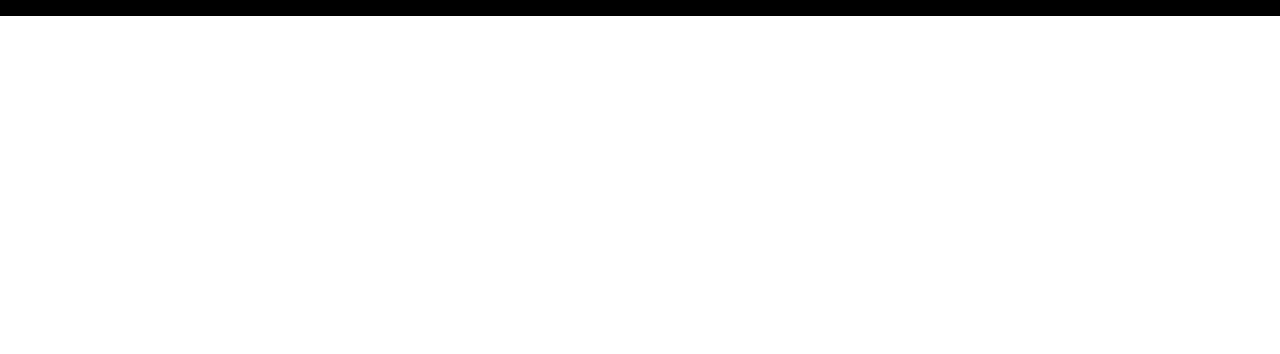
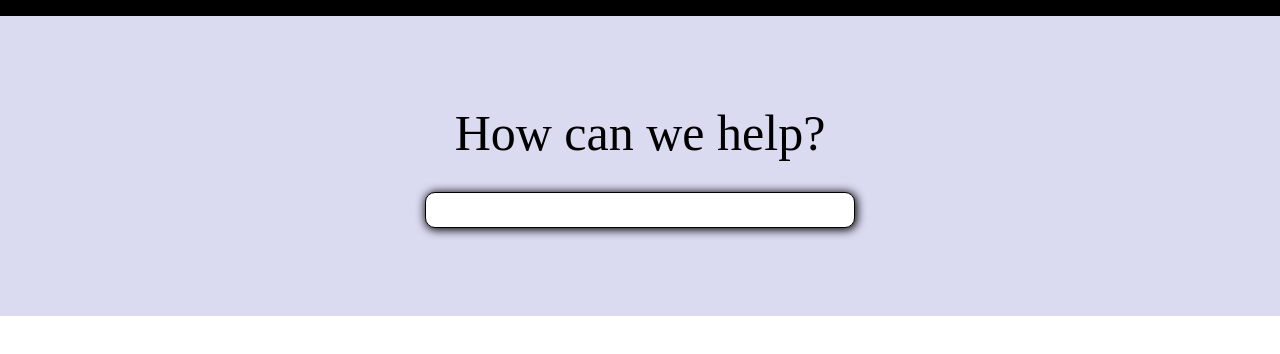
Before and after one commit to SebastianCond3/landing-abstract, a plain HTML site: page index.html in a window 1280 px wide. Shown: the part 74-428 px from the top of the page. Drawn offline with Linux system fonts and the light colour scheme.

Commit message:
Change se creo la seccion de busqueda y se añadieron los estilos

```diff
--- a/css/style.css
+++ b/css/style.css
@@ -51,3 +51,28 @@
     border: white solid 1px;
     background-color: black;
 }
+.soft-violet-section {
+    display: flex;
+    place-content: center;
+    background-color: var(--soft-violet);
+    width: 100%;
+    height: 300px;
+}
+.text-search {
+    display: flex;
+    place-content: center;
+}
+.text-search p {
+    font-size: 50px;
+}
+.search {
+    place-self: center;
+}
+#search {
+    margin-top: 30px;
+    width: 430px;
+    height: 36px;
+    border: black solid 1px;
+    border-radius: 10px;
+    box-shadow: 1px 1px 10px 1px;
+}
--- a/index.html
+++ b/index.html
@@ -17,5 +17,17 @@
             </div>
         </div>
     </header>
+    <main class="main">
+        <div class="soft-violet-section">
+            <form class="search">
+                <div class="text-search">
+                    <p>How can we help?</p>
+                </div>
+                <label for="search">
+                    <input id="search" type="text">
+                </label>
+            </form>
+        </div>
+    </main>
 </body>
 </html>
```
